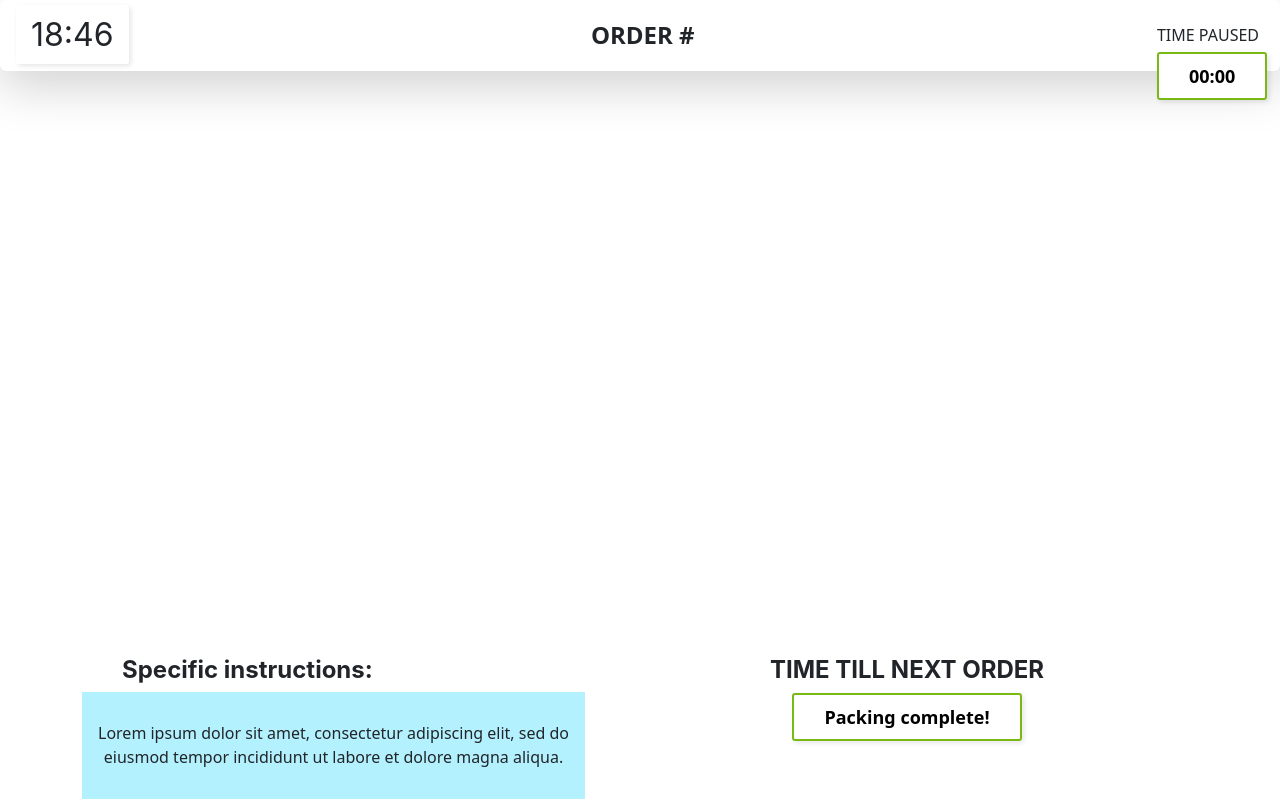
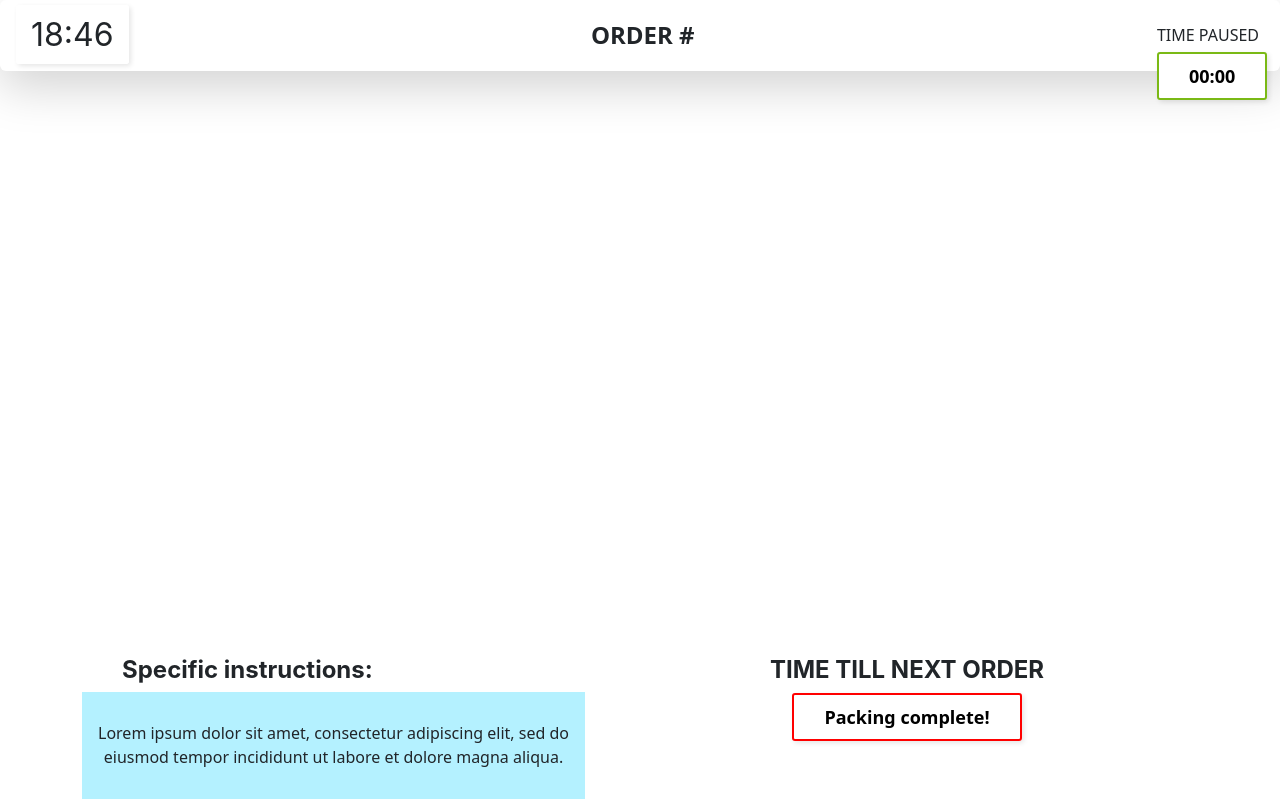
Before and after one commit to talha424588/order-ui, a React (Create React App) app: page /product in a window 1280 px wide. Built offline with nearby package versions, Linux system fonts and the light colour scheme.

Commit message:
timer color change after half time

```diff
--- a/src/component/product/Product.css
+++ b/src/component/product/Product.css
@@ -72,18 +72,37 @@
   justify-content: center;
   align-items: center;
   opacity: 1;
+  margin-bottom: 20px;;
 
 
 }
 .counter
 {
   margin-top: 20px;
+  border-color: #7AB915;
 }
+.counter.half-time {
+  /* border-color: #ff0000; */
+  font-weight: bold;
+  color: #000000;
+  border: 2px solid #ff0000;
+  border-radius: 3px;
+  font-size: 18px;
+  box-shadow: 2px 2px 5px rgba(0, 0, 0, 0.1);
+  background-color: #FFFFFF;
+  padding-left: 30px;
+  padding-right: 30px;
+  padding-top: 10px;
+  padding-bottom: 10px;
+  margin-top: 20px;;
+  /* change border color when half time remains */
+}
+
 .counter span {
   font-size: 16px;
 }
 
-.counter span{
+.counter {
   font-weight: bold;
   color: #000000;
   border: 2px solid #7AB915;
@@ -95,6 +114,7 @@
   padding-right: 30px;
   padding-top: 10px;
   padding-bottom: 10px;
+  margin-top: 20px;;
 }
 .card-title
 {
--- a/src/component/product/Product.jsx
+++ b/src/component/product/Product.jsx
@@ -37,18 +37,22 @@ const Product = () => {
 
   // Countdown renderer
   const renderer = ({ hours, minutes, seconds, completed }) => {
+    const halfTimeReached = hours * 3600 + minutes * 60 + seconds <= timerValue / 2;
+    const className = halfTimeReached ? "counter half-time" : "counter";
+
     if (completed) {
       // Move to the next sequence when the timer completes
       if (sequenceNumber < Object.keys(groupedOrders).length - 1) {
         setSequenceNumber(sequenceNumber + 1);
       }
-      return <span>Packing complete!</span>;
+      return <span className={className}>Packing complete!</span>;
     } else {
       // Render the countdown timer
       return (
-        <span>
-          {String(hours).padStart(2, "0")}:{String(minutes).padStart(2, "0")}:
-          {String(seconds).padStart(2, "0")}
+        <span className={className}>
+          {/* {String(hours).padStart(2, "0")}:{String(minutes).padStart(2, "0")}:
+          {String(seconds).padStart(2, "0")} */}
+          {String(minutes).padStart(2, "0")}:{String(seconds).padStart(2, "0")}
         </span>
       );
     }
@@ -93,7 +97,14 @@ const Product = () => {
               <div className="next_order_heading">
                 <h1 className="next_order_heading">TIME TILL NEXT ORDER</h1>
               </div>
-              <div className="counter">
+              {/* <div className="counter">
+                <Countdown
+                  date={Date.now() + timerValue * 1000}
+                  renderer={renderer}
+                  key={sequenceNumber} // Reset countdown on sequence change
+                />
+              </div> */}
+              <div className={renderer.className}>
                 <Countdown
                   date={Date.now() + timerValue * 1000}
                   renderer={renderer}
```
